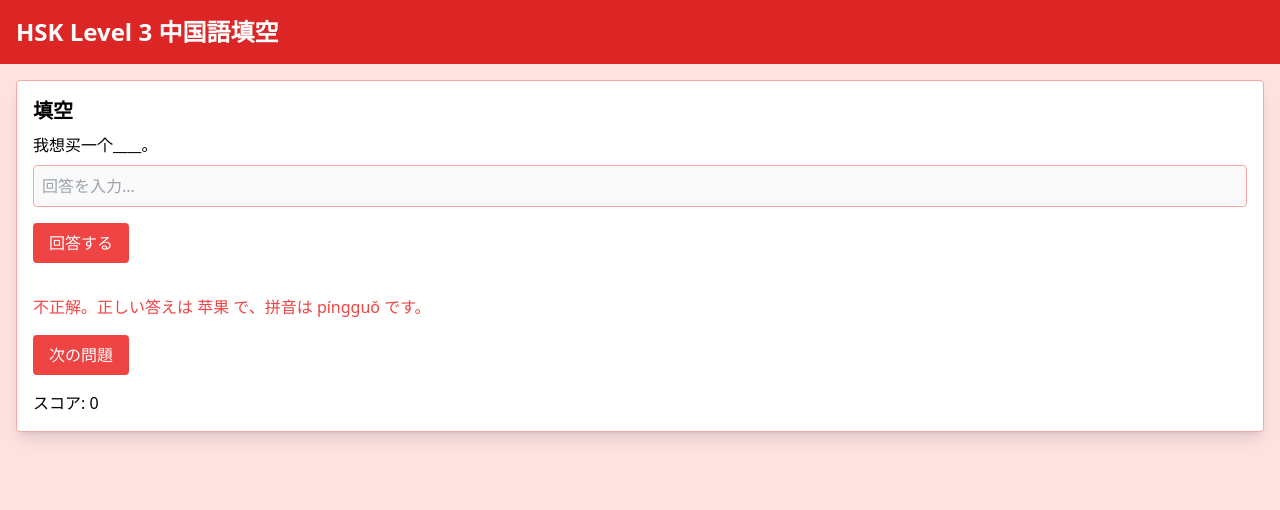
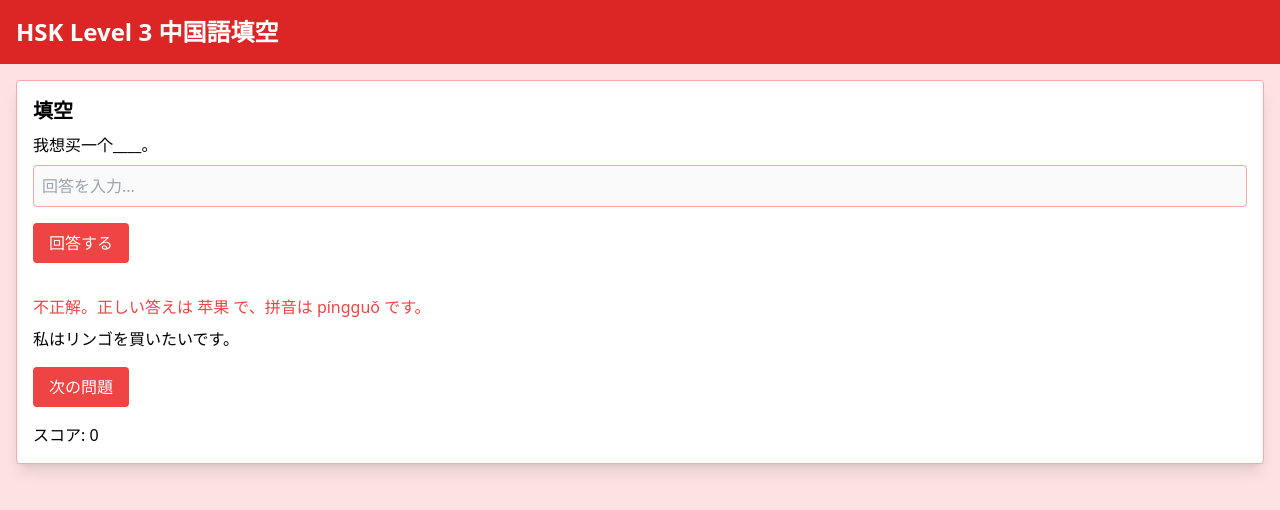
Before and after one commit to oboro-ryu/Chinese-fill-in-the-blank-questions, a Next.js app: page / in a window 1280 px wide. Both pictures are taken after a click on the button "回答する". Shown: the top 510 px of the page. Built offline with nearby package versions, Linux system fonts and the light colour scheme.

Commit message:
Initial commit

```diff
--- a/src/app/page.jsx
+++ b/src/app/page.jsx
@@ -178,9 +178,7 @@
   return (
     <div className="min-h-screen bg-red-100 font-sans">
       <nav className="bg-red-600 text-white p-4">
-        <h1 className="text-2xl font-bold">
-          HSK Level 3 中国語填空
-        </h1>
+        <h1 className="text-2xl font-bold">HSK Level 3 中国語填空</h1>
       </nav>
 
       <div className="container mx-auto p-4">
@@ -218,6 +216,9 @@
                 </p>
               )}
 
+              {/* 日本語の説明を表示 */}
+              <p className="mt-2">{currentQuestion.explanation}</p>
+
               <button
                 onClick={handleNextQuestion}
                 className="bg-red-500 text-white px-4 py-2 rounded mt-4"
```
